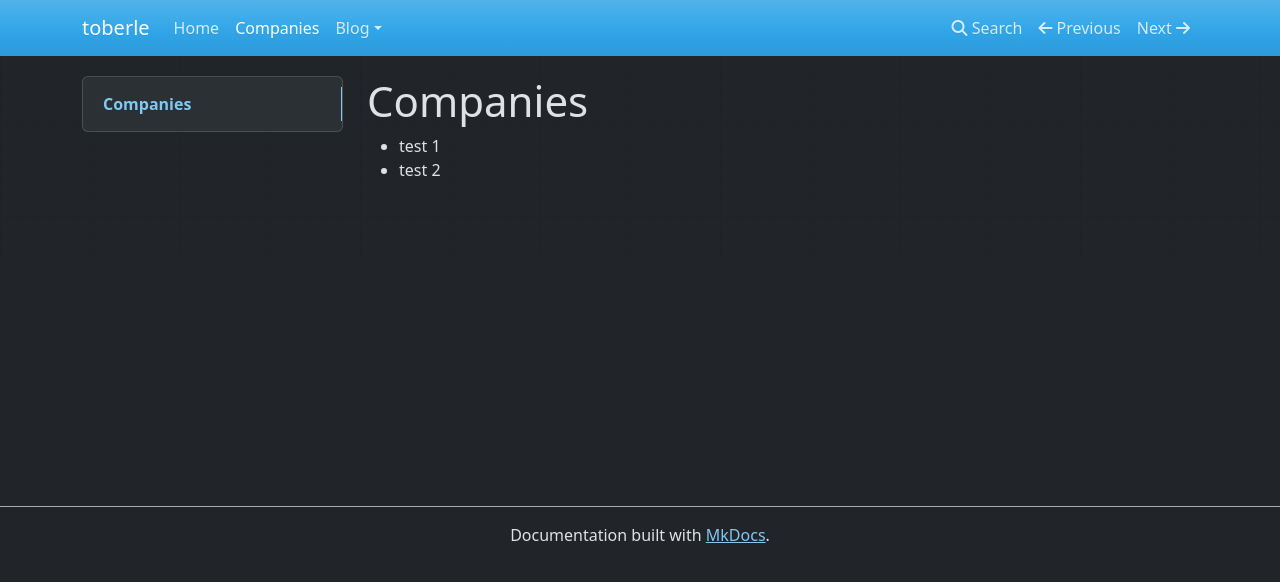
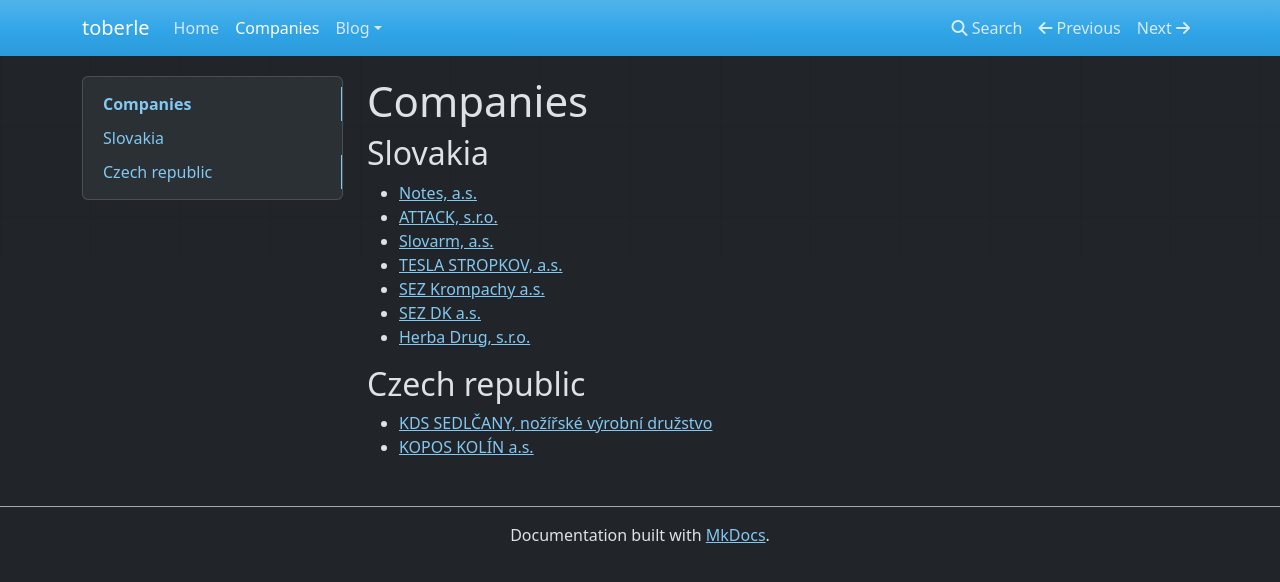
Before and after one commit to toberle/toberle.github.io, an MkDocs documentation site: the page built from docs/companies.md, in a window 1280 px wide. Shown: the top 582 px of the page. Built offline with MkDocs 1.6.1, drawn with Linux system fonts in a browser that asks for light colours; nearby versions of some CDN libraries.

Commit message:
companies

```diff
--- a/docs/companies.md
+++ b/docs/companies.md
@@ -1,4 +1,17 @@
 # Companies
 
-- test 1
-- test 2
+## Slovakia
+
+- [Notes, a.s.](https://www.notesonline.eu/)
+- [ATTACK, s.r.o.](https://attack.sk/)
+- [Slovarm, a.s.](https://www.slovarm.sk/sk)
+- [TESLA STROPKOV, a.s.](https://www.tesla.sk/)
+- [SEZ Krompachy a.s.](https://www.sez-krompachy.sk/)
+- [SEZ DK a.s.](https://www.sez.sk/)
+- [Herba Drug, s.r.o.](https://www.herbadrug.sk/)
+
+
+## Czech republic
+
+- [KDS SEDLČANY, nožířské výrobní družstvo](https://www.kds.cz/)
+- [KOPOS KOLÍN a.s.](https://www.kopos.cz/)
```
Also changed, not shown: docs/index.md (+1 -1 lines).
